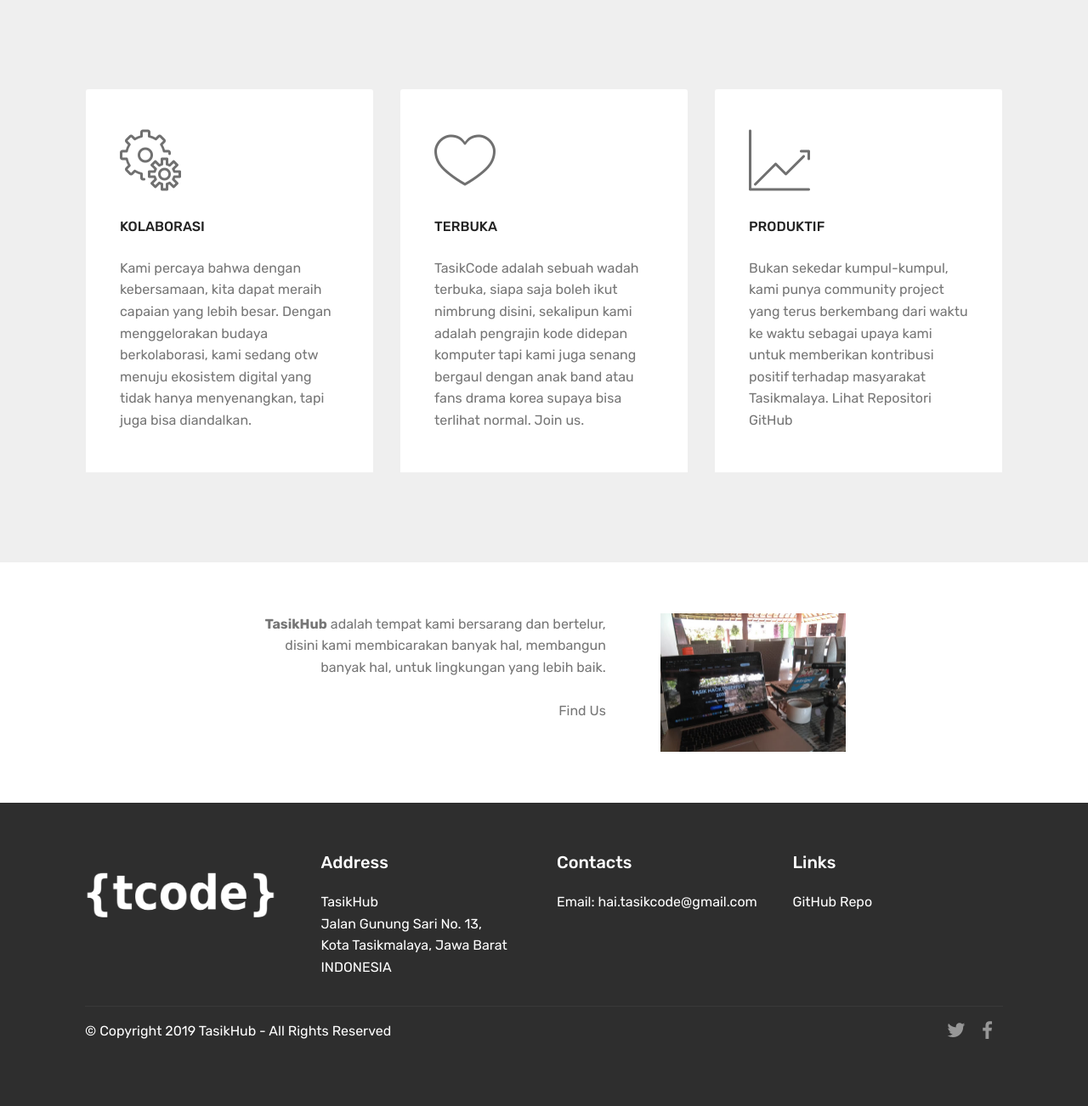
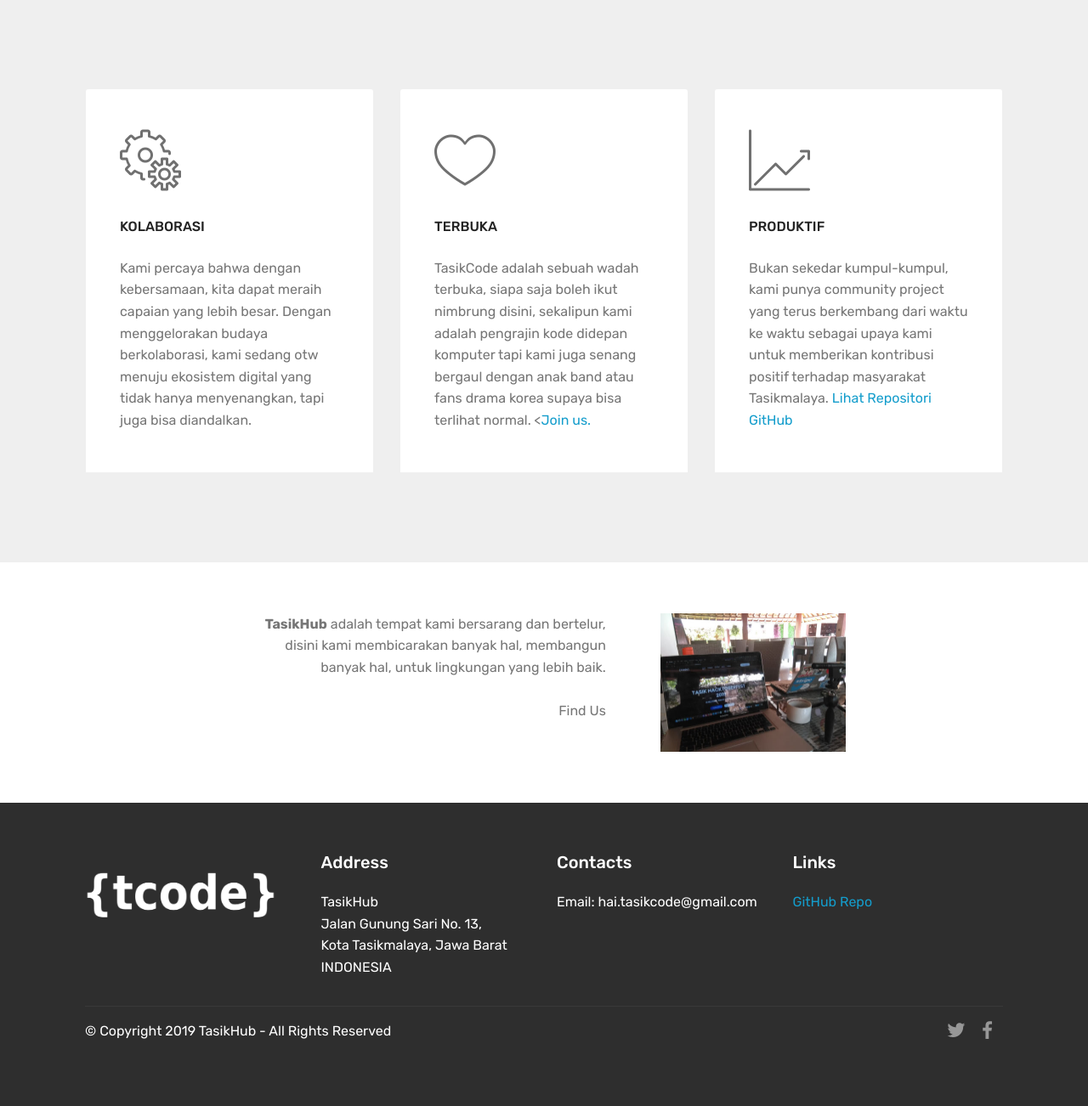
Before and after one commit to TasikCode/tasikcodepage, a CodeIgniter app: page /database/ in a window 1280 px wide. Shown: the part 1014-2316 px from the top of the page at 85% size. Run offline with CodeIgniter, Linux system fonts and the light colour scheme; some web fonts are replaced.

Commit message:
Update links

```diff
--- a/application/views/home.php
+++ b/application/views/home.php
@@ -81,7 +81,7 @@
                     COLLABORATIVE<br>ENVIRONMENT</h1>
 
                 <p class="mbr-text pb-3 mbr-fonts-style display-5">kami percaya sesuatu yang dibangun oleh banyak komponen<br>bisa bekerja lebih baik</p>
-                <div class="mbr-section-btn"><a class="btn btn-md btn-secondary display-4" href="https://mobirise.co">JOIN US</a></div>
+                <div class="mbr-section-btn"><a class="btn btn-md btn-secondary display-4" href="https://tasikcode.xyz/join">JOIN US</a></div>
             </div>
         </div>
     </div>
@@ -132,7 +132,7 @@
                     <h4 class="card-title py-3 mbr-fonts-style display-7">
                         TERBUKA</h4>
                     <p class="mbr-text mbr-fonts-style display-7">
-                       TasikCode adalah sebuah wadah terbuka, siapa saja boleh ikut nimbrung disini, sekalipun kami adalah pengrajin kode didepan komputer tapi kami juga senang bergaul dengan anak band atau fans drama korea supaya bisa terlihat normal. Join us.
+                       TasikCode adalah sebuah wadah terbuka, siapa saja boleh ikut nimbrung disini, sekalipun kami adalah pengrajin kode didepan komputer tapi kami juga senang bergaul dengan anak band atau fans drama korea supaya bisa terlihat normal. <<a href="https://tasikcode.xyz/join" target="_blank">Join us.</a>
                     </p>
                 </div>
             </div>
@@ -145,7 +145,7 @@
                     <h4 class="card-title py-3 mbr-fonts-style display-7">
                         PRODUKTIF</h4>
                     <p class="mbr-text mbr-fonts-style display-7">
-                       Bukan sekedar kumpul-kumpul, kami punya community project yang terus berkembang dari waktu ke waktu sebagai upaya kami untuk memberikan kontribusi positif terhadap masyarakat Tasikmalaya. Lihat Repositori GitHub
+                       Bukan sekedar kumpul-kumpul, kami punya community project yang terus berkembang dari waktu ke waktu sebagai upaya kami untuk memberikan kontribusi positif terhadap masyarakat Tasikmalaya. <a href="https://github.com/TasikCode" target="_blank">Lihat Repositori GitHub</a>
                     </p>
                 </div>
             </div>
@@ -212,7 +212,7 @@
                 <h5 class="pb-3">
                     Links
                 </h5>
-                <p class="mbr-text">GitHub Repo<br></p>
+                <p class="mbr-text"><a href="https://github.com/TasikCode" target="_blank">GitHub Repo</a><br></p>
             </div>
         </div>
         <div class="footer-lower">
```
